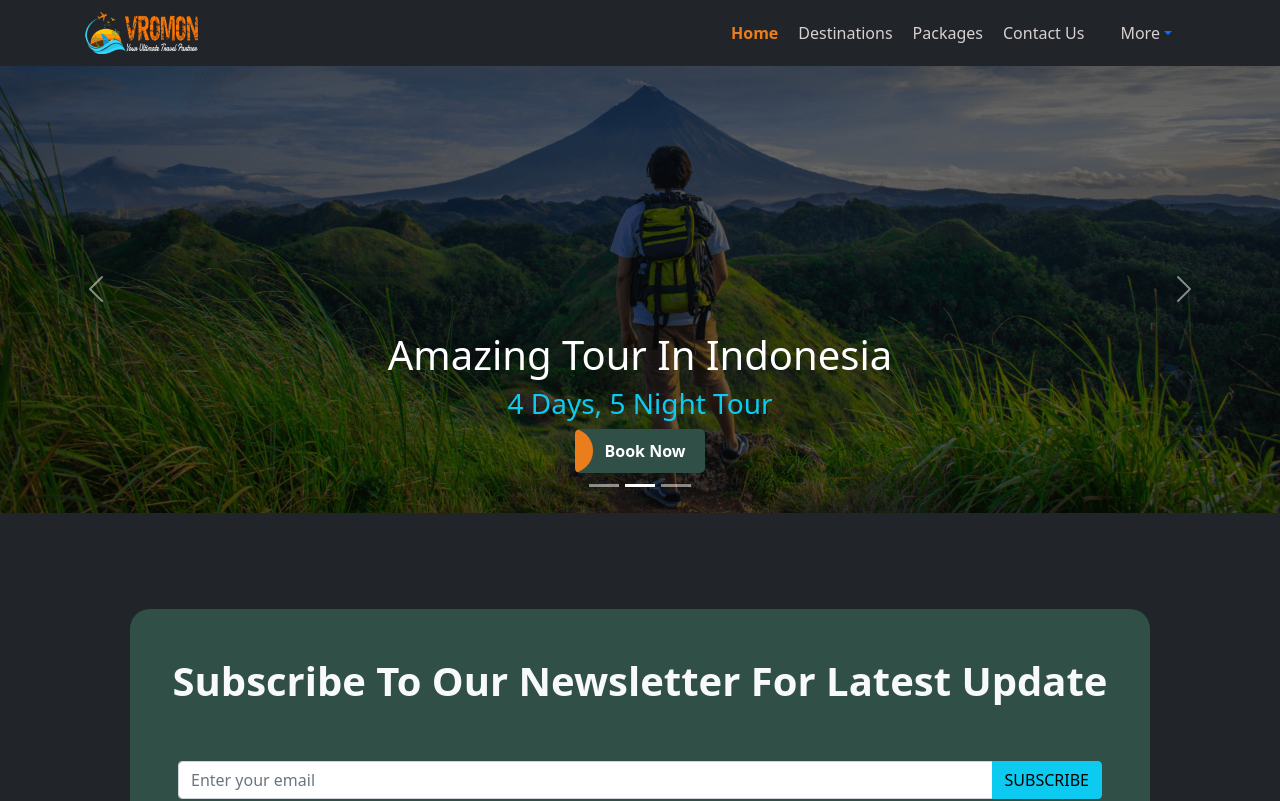
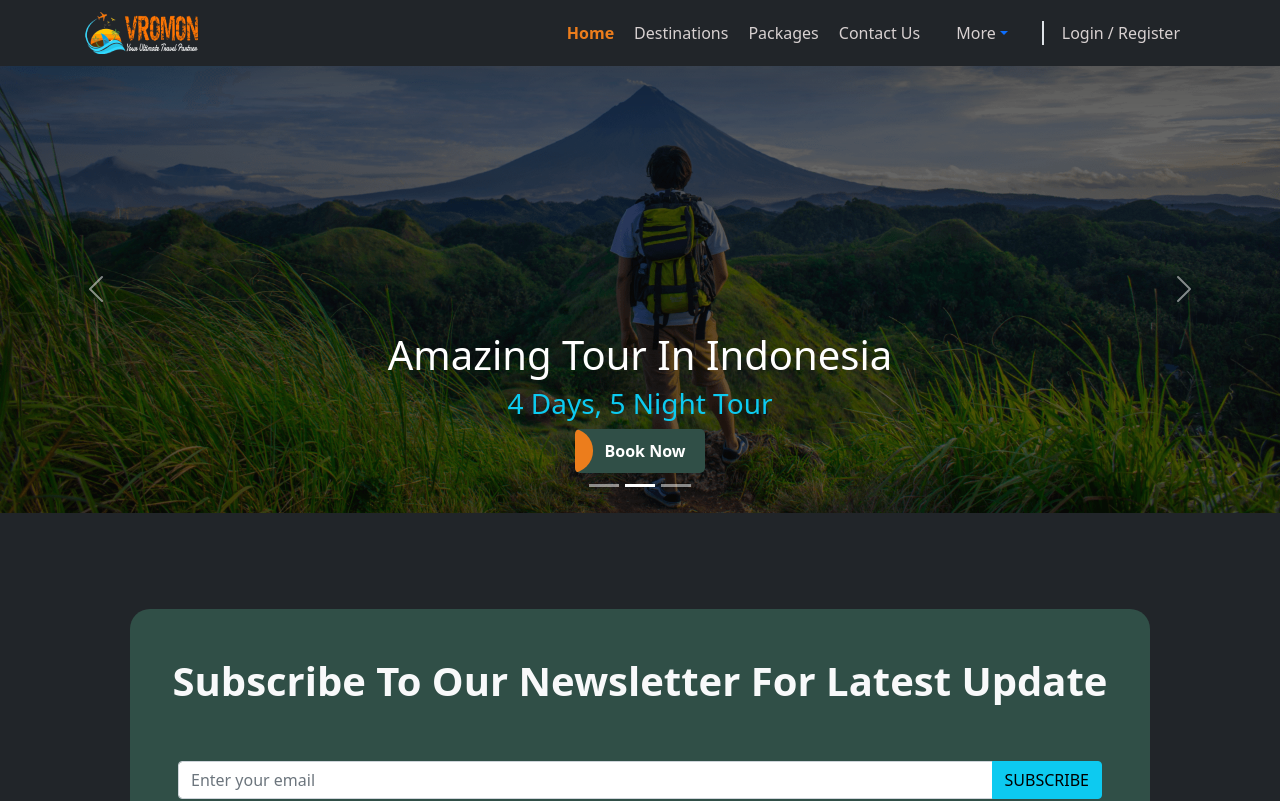
Before and after one commit to tajnur007/Vromon-Client-Side, a React (Create React App) app: page / in a window 1280 px wide. Shown: the top 801 px of the page. Built offline with nearby package versions, Linux system fonts and the light colour scheme; no server answers.

Commit message:
Login/Register nav item added

```diff
--- a/src/components/Header/Header.js
+++ b/src/components/Header/Header.js
@@ -3,8 +3,10 @@ import './Header.css';
 import { Container, Button, Navbar, NavDropdown } from 'react-bootstrap';
 import { NavLink } from 'react-router-dom';
 import companyImage from '../../resources/images/vromon-large.png';
+import useAuth from '../../hooks/useAuth';
 
 const Header = () => {
+    const { user, logout } = useAuth();
 
     const activeNavItem = {
         fontWeight: "bold",
@@ -53,19 +55,19 @@ const Header = () => {
                                 </NavLink>
                             </NavDropdown>
 
-                            {/* <div className="border-start ms-2 px-2 border-2">
+                            <div className="border-start ms-2 px-2 border-2">
                                 {
-                                userName.userName ? <span className="text-primary pe-2">{userName.userName}</span> : ''
+                                    user.email ? <span className="text-primary pe-2">{user.displayName}</span> : ''
                                 }
                                 {
-                                userName.userName ?
-                                    < Button onClick={handleLogout} variant="primary">Logout</Button>
+                                    user.email ?
+                                        <Button onClick={logout} variant="primary">Logout</Button>
                                         :
-                                    <NavLink exact to="/login" activeClassName="selected" className="nav-item">
-                                        Login / Signup
+                                        <NavLink exact to="/login" activeStyle={activeNavItem} className="nav-item">
+                                            Login / Register
                                         </NavLink>
                                 }
-                        </div> */}
+                            </div>
                         </Navbar.Collapse>
                     </div>
                 </Container>
```
Lines whose indentation alone changed are shown as unchanged.
